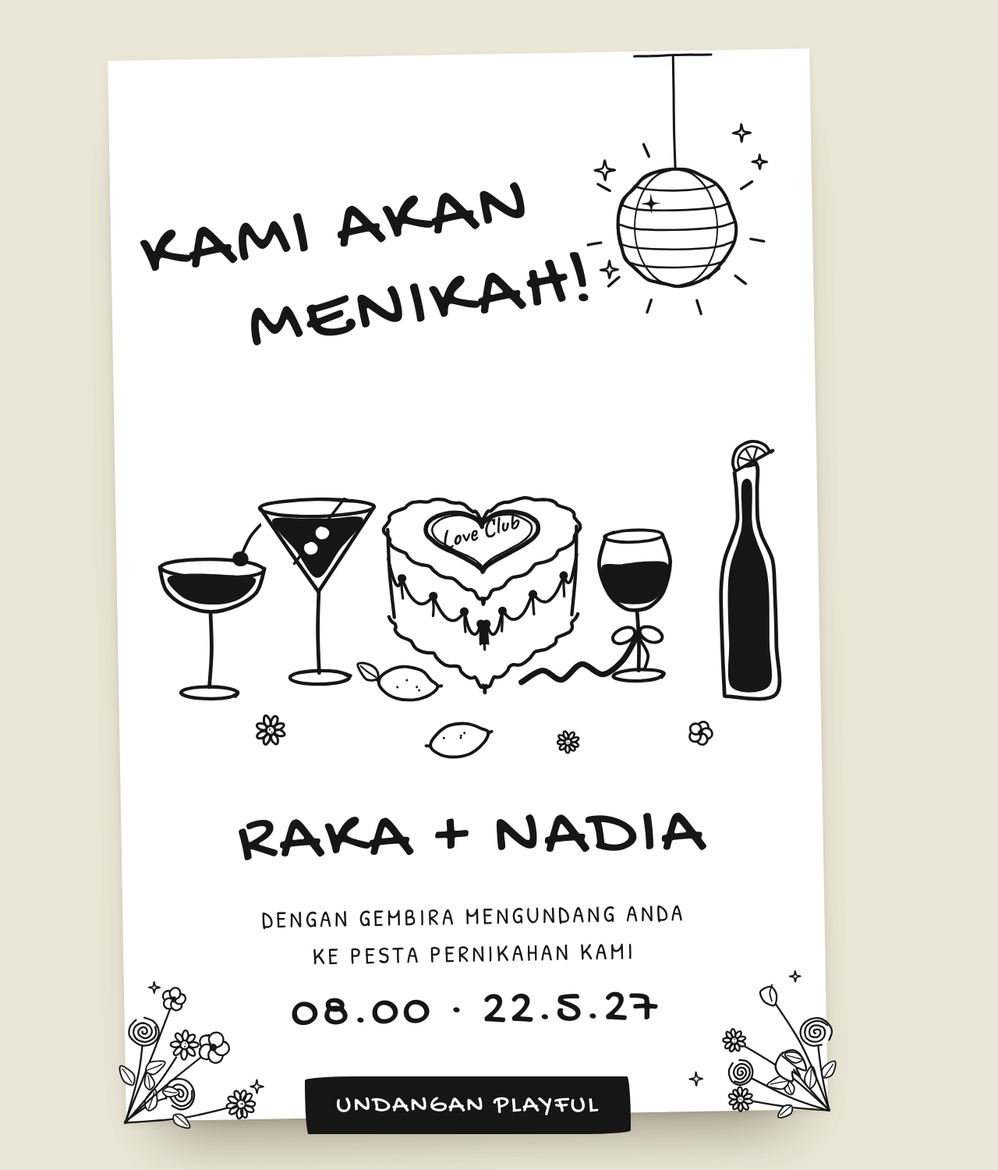
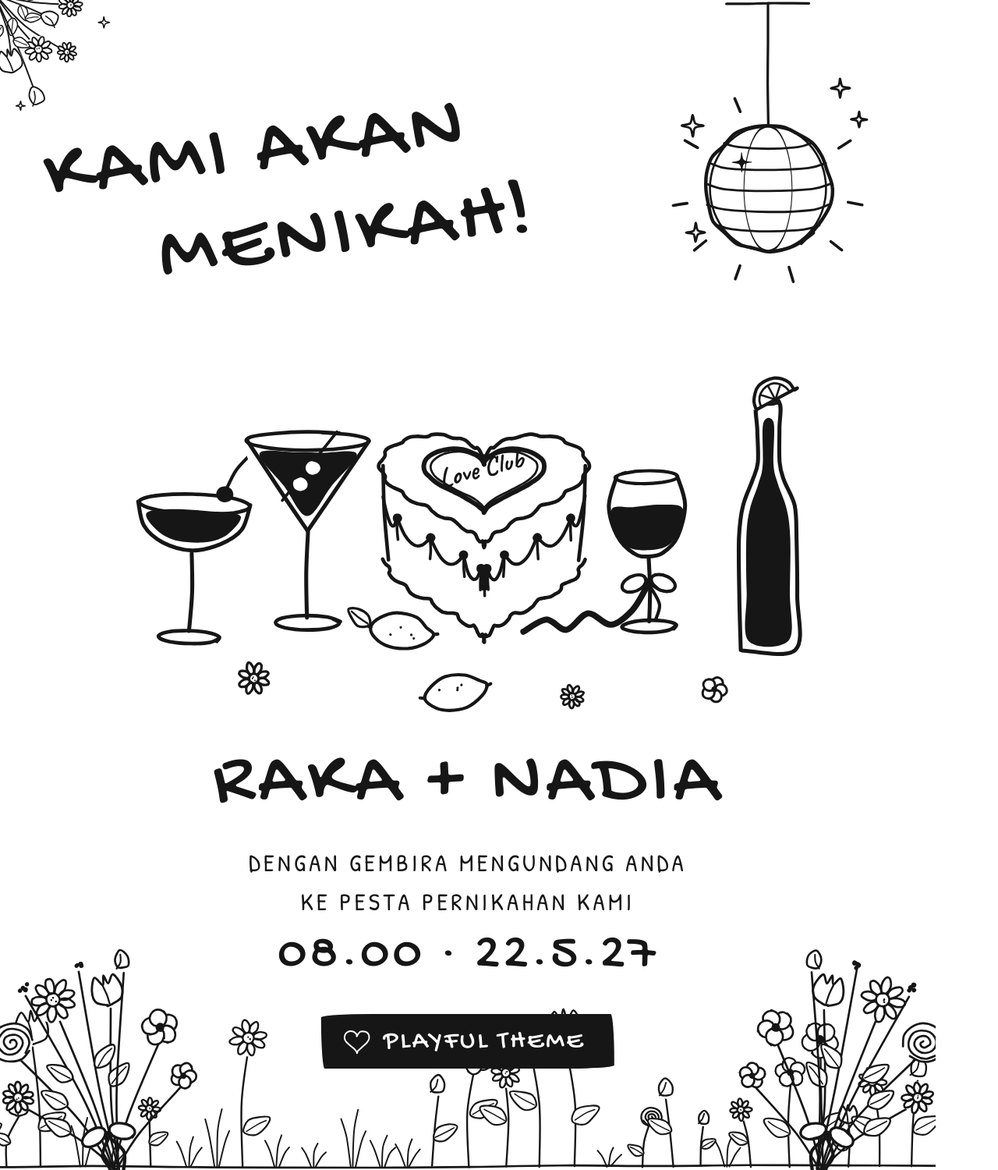
Before and after one commit to ricoreynaldo/undangan-playful, a website: page thumbnail/thumbnail.html in a window 1280 px wide. Shown: the whole page at 78% size. Drawn offline with Linux system fonts and the light colour scheme.

Commit message:
Update project

```diff
--- a/public/css/style.css
+++ b/public/css/style.css
@@ -96,7 +96,7 @@ p { margin: 0; }
 .doodle .twk { transform-box: fill-box; transform-origin: 50% 50%; animation: twk 1.6s ease-in-out infinite; animation-delay: calc(var(--k, 0) * -0.4s); }
 .doodle .ray { animation: ray 1.2s steps(1) infinite; animation-delay: calc(var(--k, 0) * -0.3s); }
 .doodle .swing { transform-box: fill-box; transform-origin: 50% 0; animation: swing 3.4s ease-in-out infinite alternate; }
-.doodle .mer { transform-box: fill-box; transform-origin: 50% 50%; animation: mer 4s cubic-bezier(0.37, 0, 0.63, 1) infinite; animation-delay: calc(var(--k, 0) * -1s); }
+.doodle .mer { transform-box: fill-box; transform-origin: 50% 50%; animation: mer 4s cubic-bezier(0.37, 0, 0.63, 1) infinite; animation-delay: calc((var(--k, 0) + 0.5) * -1s); }
 .doodle .cakebody { transform-box: fill-box; transform-origin: 50% 100%; animation: squash 3.2s var(--ease) infinite; }
 .motion .doodle .pop { transform-box: fill-box; transform-origin: 50% 100%; transform: scale(0); transition: transform 0.8s var(--spring); transition-delay: calc(var(--b, 0s) + var(--n, 0) * 0.11s); }
 .motion .doodle.drawn .pop { transform: none; }
--- a/public/js/doodle.js
+++ b/public/js/doodle.js
@@ -313,7 +313,7 @@
           p.g('mer', () => {
             p.raw(`<circle r="${R}" fill="none" stroke="none"/>`);
             p.ln(smooth(mer, false), 1.4);
-          }, '', `--k:${k};transform-box:fill-box;transform-origin:center;transform:scaleX(${f(-Math.cos((Math.PI * k) / 4) * 100) / 100})`); // posisi diam = fase animasi
+          }, '', `--k:${k};transform-box:fill-box;transform-origin:center;transform:scaleX(${f(-Math.cos((Math.PI * (k + 0.5)) / 4) * 100) / 100})`); // posisi diam = fase animasi
         }
         p.raw(`<g class="twk" style="--k:1">`); p.fl(star(-R * 0.42, -R * 0.42, R * 0.16)); p.raw('</g>');
       });
--- a/thumbnail/thumbnail.html
+++ b/thumbnail/thumbnail.html
@@ -9,38 +9,42 @@
 <style>
   * { box-sizing: border-box; margin: 0; }
   html, body { width: 1200px; height: 1500px; overflow: hidden; }
-  body { position: relative; background: #ece6d8; font-family: 'Patrick Hand', sans-serif; color: #161616; }
+  body { position: relative; background: #fff; font-family: 'Patrick Hand', sans-serif; color: #161616; --pf: #fff; }
   .doodle { display: block; width: 100%; height: auto; overflow: visible; color: #161616; }
   .doodle .ln { fill: none; stroke: currentColor; stroke-linecap: round; stroke-linejoin: round; }
   .doodle .fl { fill: currentColor; }
-  .doodle .pf { fill: var(--pf, #fff); }
+  .doodle .pf { fill: var(--pf); }
   .doodle .txt { fill: currentColor; font-family: 'Caveat', cursive; font-weight: 700; }
-  .card { position: absolute; left: 150px; top: 70px; width: 900px; height: 1360px; background: #fff; rotate: -1deg;
-    box-shadow: 0 60px 80px -50px rgba(70, 58, 34, .6), 0 4px 10px rgba(70, 58, 34, .1); }
-  .disco { position: absolute; top: -6px; right: 40px; width: 270px; }
-  .title { position: absolute; left: 60px; top: 200px; font: 98px/1.12 'Gochi Hand'; letter-spacing: .05em; text-transform: uppercase; rotate: -7deg; transform-origin: 0 100%; }
+  .abs { position: absolute; }
+  .disco { top: -8px; right: 70px; width: 290px; }
+  .title { left: 80px; top: 170px; font: 106px/1.12 'Gochi Hand'; letter-spacing: .05em; text-transform: uppercase; rotate: -7deg; transform-origin: 0 100%; }
   .title span { display: block; } .title span + span { margin-left: 1.25em; }
-  .scene { position: absolute; left: 30px; right: 30px; top: 470px; }
-  .names { position: absolute; left: 0; right: 0; top: 960px; text-align: center; font: 92px/1 'Gochi Hand'; letter-spacing: .05em; text-transform: uppercase; }
-  .invite { position: absolute; left: 0; right: 0; top: 1080px; text-align: center; font-size: 30px; letter-spacing: .14em; text-transform: uppercase; line-height: 1.6; }
-  .when { position: absolute; left: 0; right: 0; top: 1190px; text-align: center; font: 64px 'Gochi Hand'; letter-spacing: .06em; }
-  .cf { position: absolute; bottom: -10px; width: 230px; }
-  .cf.bl { left: -10px; transform: scaleY(-1); } .cf.br { right: -10px; transform: scale(-1, -1); }
-  .chip { position: absolute; left: 50%; bottom: 46px; translate: -50% 0; padding: 18px 40px 16px; background: #161616; color: #fff; font: 34px 'Gochi Hand'; letter-spacing: .08em; text-transform: uppercase; border-radius: 255px 18px 225px 18px / 18px 225px 18px 255px; white-space: nowrap; }
+  .tl { top: -14px; left: -14px; width: 190px; }
+  .scene { left: 150px; width: 900px; top: 450px; }
+  .names { left: 0; right: 0; top: 955px; text-align: center; font: 100px/1 'Gochi Hand'; letter-spacing: .05em; text-transform: uppercase; }
+  .invite { left: 0; right: 0; top: 1082px; text-align: center; font-size: 31px; letter-spacing: .14em; text-transform: uppercase; line-height: 1.6; }
+  .when { left: 0; right: 0; top: 1186px; text-align: center; font: 66px 'Gochi Hand'; letter-spacing: .06em; }
+  .meadow { left: 0; right: 0; bottom: 0; height: 190px; }
+  .meadow .doodle { position: absolute; inset: 0; width: 100%; height: 100%; }
+  .bq { bottom: -26px; width: 300px; }
+  .bq.l { left: -30px; rotate: -12deg; } .bq.r { right: -30px; rotate: 12deg; transform: scaleX(-1); }
+  .chip { left: 50%; top: 1300px; translate: -50% 0; display: flex; align-items: center; gap: 14px; padding: 16px 38px 14px 26px; background: #161616; color: #fff;
+    font: 34px 'Gochi Hand'; letter-spacing: .08em; text-transform: uppercase; border-radius: 255px 18px 225px 18px / 18px 225px 18px 255px; white-space: nowrap; --pf: #161616; }
+  .chip span { width: 40px; height: 36px; } .chip .doodle { color: #fff; width: 100%; height: 100%; }
 </style>
 </head>
 <body>
-  <div class="card">
-    <div class="disco" data-doodle="disco"></div>
-    <h1 class="title"><span>Kami akan</span><span>menikah!</span></h1>
-    <div class="scene" data-doodle="scene"></div>
-    <p class="names">Raka + Nadia</p>
-    <p class="invite">dengan gembira mengundang anda<br />ke pesta pernikahan kami</p>
-    <p class="when">08.00 · 22.5.27</p>
-    <div class="cf bl" data-doodle="corner" data-seed="11"></div>
-    <div class="cf br" data-doodle="corner" data-seed="23"></div>
-  </div>
-  <div class="chip">Undangan Playful</div>
+  <div class="abs tl" data-doodle="corner" data-seed="31"></div>
+  <div class="abs disco" data-doodle="disco"></div>
+  <h1 class="abs title"><span>Kami akan</span><span>menikah!</span></h1>
+  <div class="abs scene" data-doodle="scene"></div>
+  <p class="abs names">Raka + Nadia</p>
+  <p class="abs invite">dengan gembira mengundang anda<br />ke pesta pernikahan kami</p>
+  <p class="abs when">08.00 · 22.5.27</p>
+  <div class="abs meadow" data-doodle="meadow" data-seed="3" data-w="1600"></div>
+  <div class="abs bq l" data-doodle="bouquet" data-seed="5"></div>
+  <div class="abs bq r" data-doodle="bouquet" data-seed="8"></div>
+  <div class="abs chip"><span data-doodle="heart"></span>Playful Theme</div>
   <script>window.INVITATION = { playful: { cakeText: 'Love Club' } };</script>
   <script src="../public/js/doodle.js"></script>
 </body>
```
Also changed, not shown: CREDITS.md (+10 -12 lines), public/js/config.js (+15 -15 lines), public/kredit.html (+2 -2 lines), public/img-undangan/0a2085c735ff185d105bef9eb93f3b47.jpg (added), public/img-undangan/0a400eaa1f10a7e4a12e079a7f321df1.jpg (added), public/img-undangan/45c3f0078259ab963014c4d835a8c48e.jpg (added), public/img-undangan/61d0d79a7753b69f3e143795836a8153.jpg (added), public/img-undangan/6fe3e4aa5d48be2166de719e3831f568.jpg (added), public/img-undangan/a751177140d9a863db5f558a5c12d23a.jpg (added), public/img-undangan/a843abd1f4f511a3b717402a0b48a006.jpg (added), public/img-undangan/af8229644236640067d2be790fe9a79a.jpg (added), public/img-undangan/d0defbbc7f6b72c5f8f8f7620ad5691a.jpg (added), thumbnail/thumbnail.jpg, thumbnail/thumbnail.webp.
